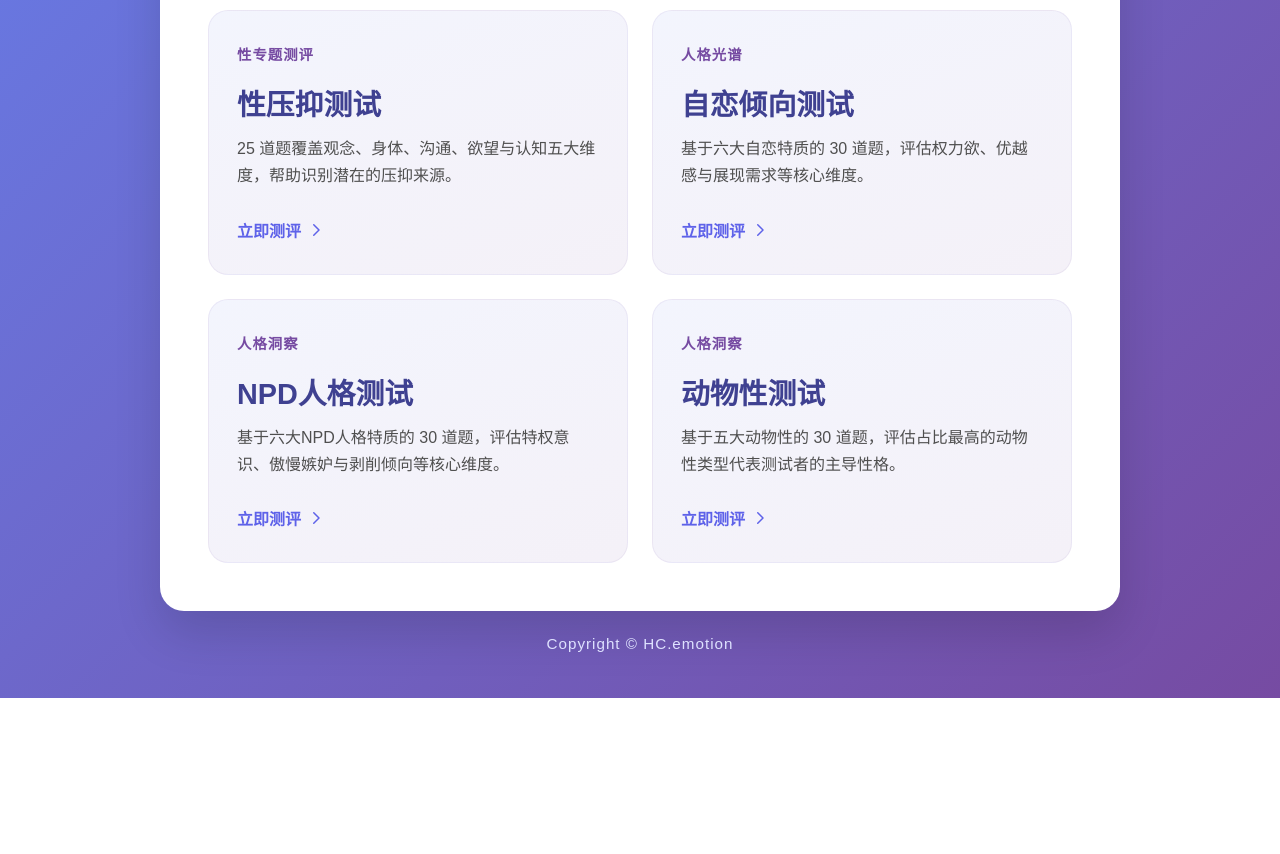
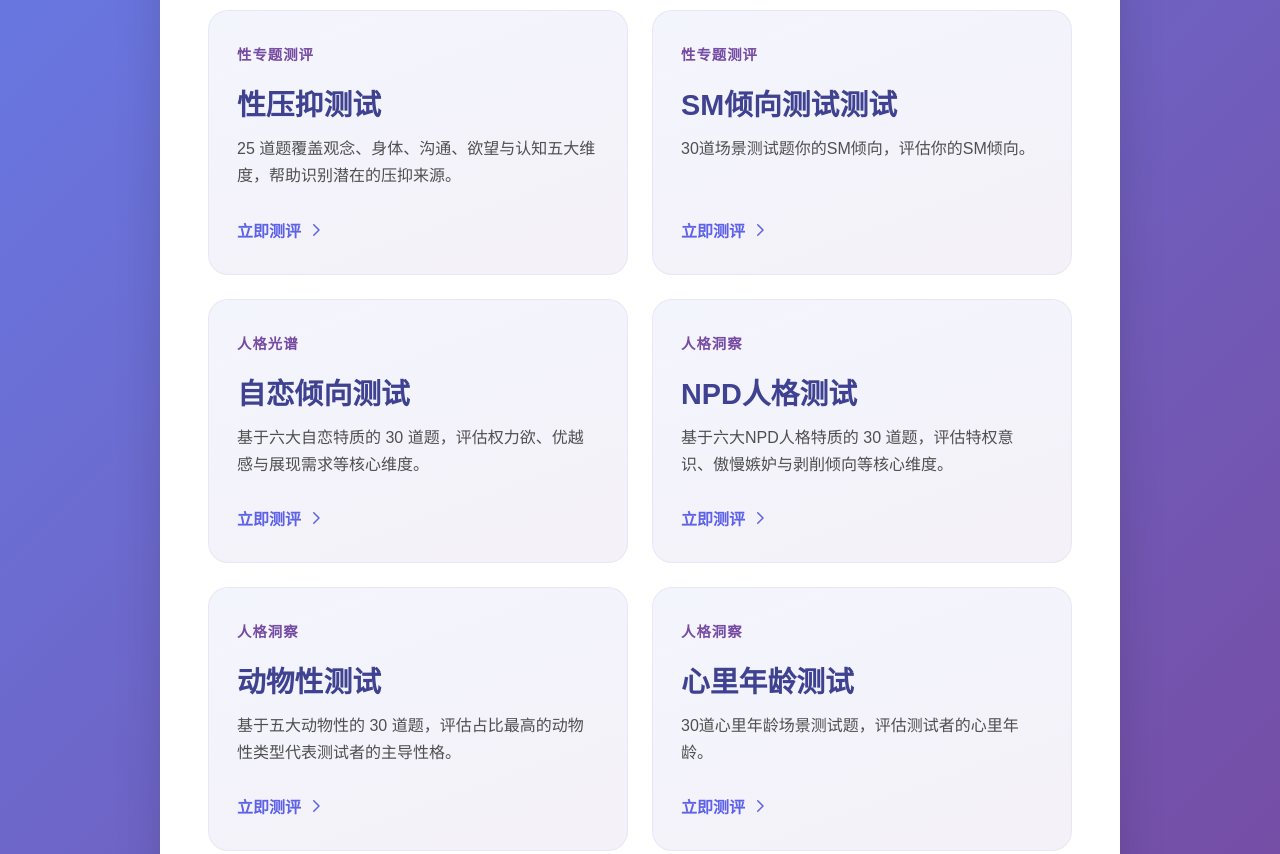
Before and after one commit to cce-debug/cce-debug.github.io, a plain HTML site: page index.html in a window 1280 px wide. Shown: the part 340-1194 px from the top of the page. Before the commit the page ends 1038 px from the top, so only its background shows below. Drawn offline with Linux system fonts and the light colour scheme.

Commit message:
updata index.html

```diff
--- a/index.html
+++ b/index.html
@@ -22,6 +22,12 @@
                 <p>25 道题覆盖观念、身体、沟通、欲望与认知五大维度，帮助识别潜在的压抑来源。</p>
                 <span class="cta">立即测评</span>
             </a>
+            <a class="test-card" href="sm-test/sm-test-start.html">
+                <div class="test-label">性专题测评</div>
+                <h2>SM倾向测试测试</h2>
+                <p>30道场景测试题你的SM倾向，评估你的SM倾向。</p>
+                <span class="cta">立即测评</span>
+            </a>
             <a class="test-card" href="narcissism-test/narcissism-test-start.html">
                 <div class="test-label">人格光谱</div>
                 <h2>自恋倾向测试</h2>
@@ -40,6 +46,12 @@
                 <p>基于五大动物性的 30 道题，评估占比最高的动物性类型代表测试者的主导性格。</p>
                 <span class="cta">立即测评</span>
             </a>
+            <a class="test-card" href="age-test/age-test-start.html">
+                <div class="test-label">人格洞察</div>
+                <h2>心里年龄测试</h2>
+                <p>30道心里年龄场景测试题，评估测试者的心里年龄。</p>
+                <span class="cta">立即测评</span>
+            </a>
         </section>
     </main>
     <footer class="footer-copyright">Copyright © HC.emotion</footer>
```
